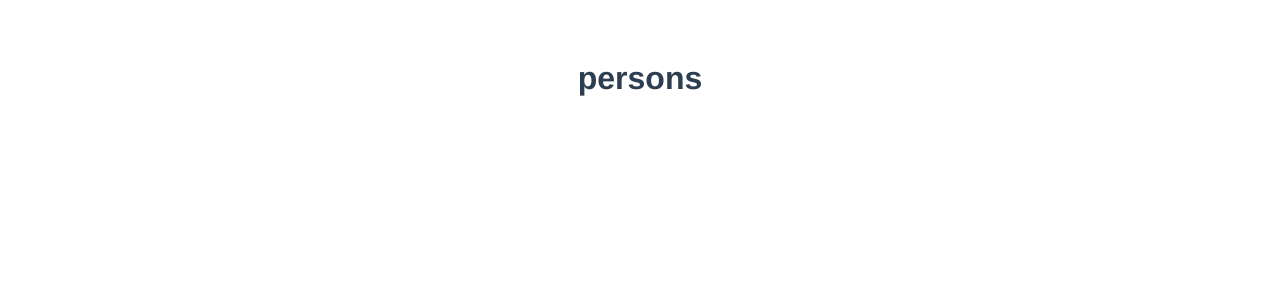
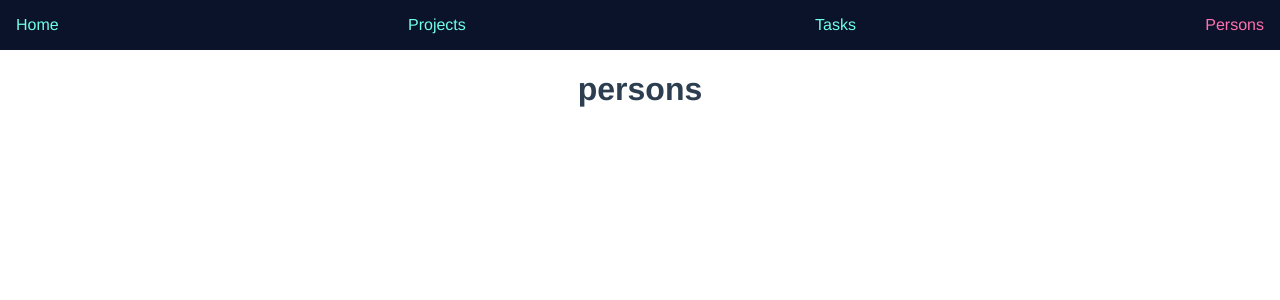
Before and after one commit to gintomikCZ/js4-final-project, a Vue app: page /persons in a window 1280 px wide. Shown: the top 300 px of the page. Built offline with nearby package versions, Linux system fonts and the light colour scheme.

Commit message:
navbar is done

```diff
--- a/src/App.vue
+++ b/src/App.vue
@@ -1,13 +1,34 @@
 <template>
+  <t-nav-bar :links="navbarLinks" />
   <router-view/>
 </template>
 
+<script>
+import TNavBar from './components/TNavBar.vue'
+export default {
+  name: 'App',
+  data () {
+    return {
+      navbarLinks: [
+        { path: '/', label: 'Home' },
+        { path: '/projects', label: 'Projects' },
+        { path: '/tasks', label: 'Tasks' },
+        { path: '/persons', label: 'Persons' }
+      ]
+    }
+  },
+  components: { TNavBar }
+}
+
+</script>
+
+
 <style lang="stylus">
+body, html
+  margin: 0
+  padding: 0
 #app
   font-family Avenir, Helvetica, Arial, sans-serif
-  -webkit-font-smoothing antialiased
-  -moz-osx-font-smoothing grayscale
   text-align center
   color #2c3e50
-  margin-top 60px
 </style>
--- /dev/null
+++ b/src/components/TNavBar.vue
@@ -0,0 +1,80 @@
+<template>
+  <nav>
+    <ul>
+      <li v-for="link in links" :key="link.label">
+        <span v-if="$route.path === link.path">{{ link.label }}</span>
+        <router-link v-else :to="link.path">{{ link.label }}</router-link>
+      </li>
+      <!-- <li>
+        <span v-if="$route.path === '/'">Home</span>
+        <router-link v-else to="/">Home</router-link>
+      </li>
+      <li>
+        <span v-if="$route.path === '/projects'">Projects</span>
+        <router-link v-else to="/projects">Projects</router-link>
+      </li>
+      <li>
+        <span v-if="$route.path === '/tasks'">Tasks</span>
+        <router-link v-else to="/tasks">Tasks</router-link>
+      </li>
+      <li>
+        <span v-if="$route.path === '/persons'">Persons</span>
+        <router-link v-else to="/persons">Persons</router-link>
+      </li> -->
+    </ul>
+  </nav>
+</template>
+<script>
+
+export default {
+  name: 'TNavBar',
+  props: {
+    links: {
+      type: Array,
+      required: true
+    }
+  },
+  // data () {
+  //   return {
+  //     links: [
+  //       { path: '/', label: 'Home' },
+  //       { path: '/projects', label: 'Projects' },
+  //       { path: '/tasks', label: 'Tasks' },
+  //       { path: '/persons', label: 'Persons' }
+  //     ]
+  //   }
+  // }
+}
+
+</script>
+
+<style lang="stylus">
+@import '../styles/variables.styl'
+
+nav
+  background: $primary
+  height: 50px
+  display: flex
+  align-items: center
+ul
+  margin: 0
+  list-style-type: none
+  display: flex
+  justify-content: space-between
+  flex-grow: 1
+  padding: 0 1rem
+a
+  color: $secondary
+  text-decoration: none
+  cursor: pointer
+  display: block
+  transition: transform .5s ease
+a:hover
+  transform: scale(1.2)
+li span
+  color: $tertiary
+
+
+
+
+</style>
--- /dev/null
+++ b/src/styles/variables.styl
@@ -0,0 +1,3 @@
+$primary = #0b132b
+$secondary = #6fffe9
+$tertiary = #FF70AE
```
